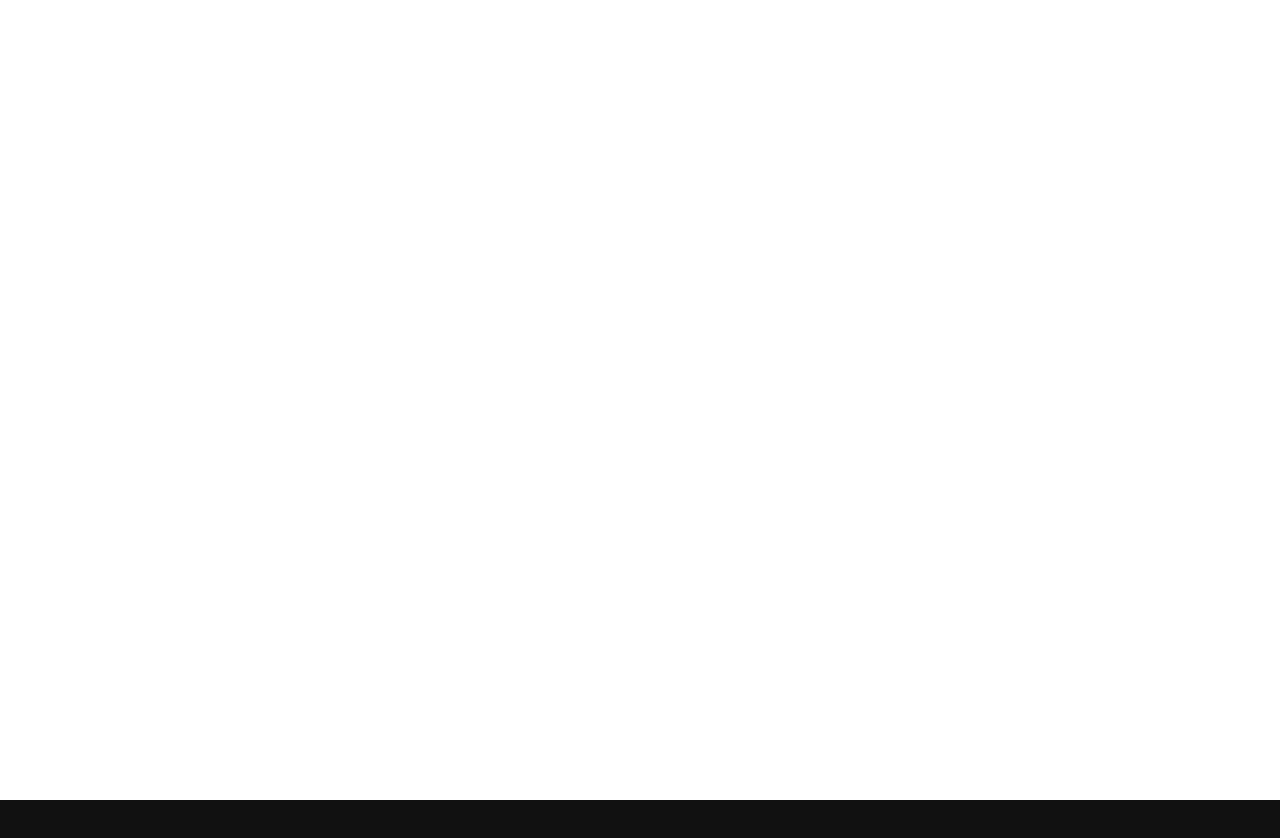
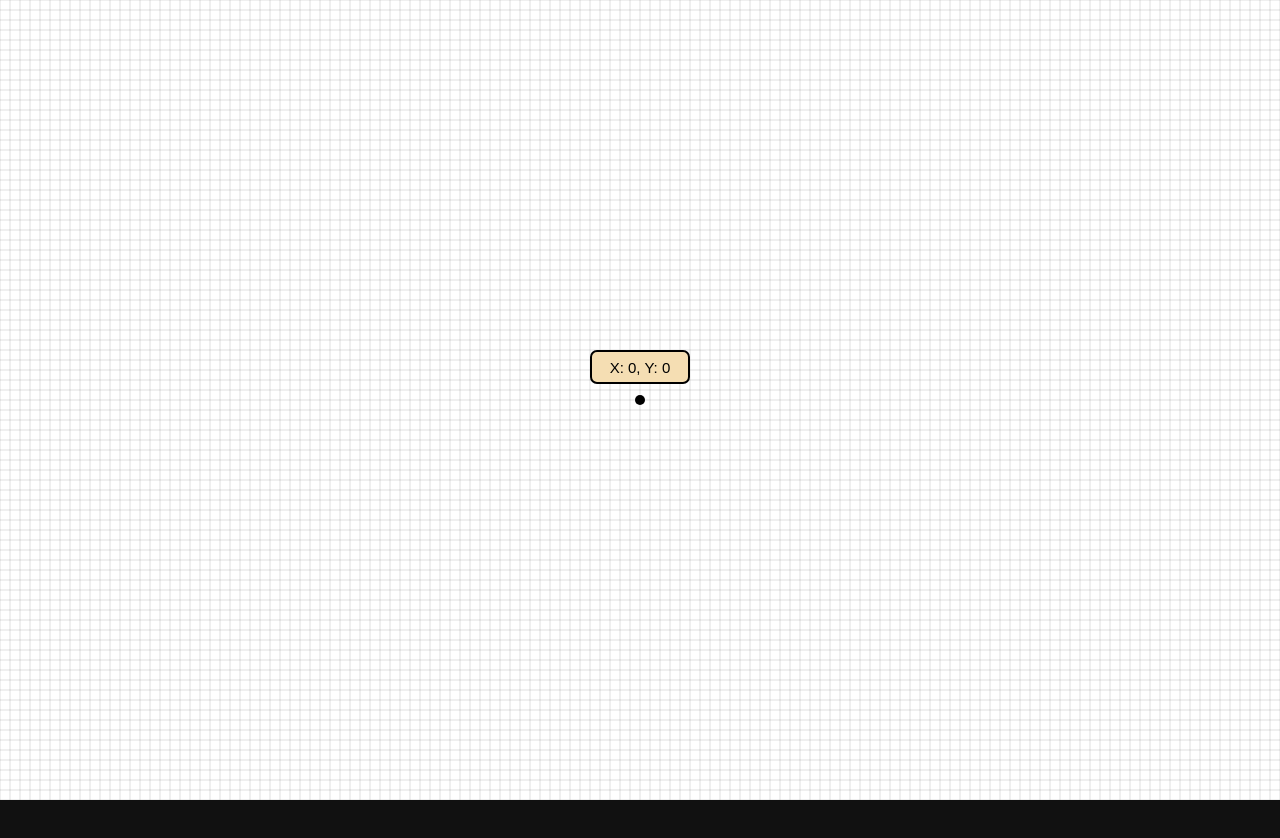
Before and after one commit to luvnyen/AntColonyOptimization, a plain HTML site: page index.html in a window 1280 px wide. After the commit the page ends 800 px from the top, so only its background shows below. Drawn offline with Linux system fonts and the light colour scheme.

Commit message:
Left Click to Add Circle

```diff
--- a/index.html
+++ b/index.html
@@ -10,18 +10,18 @@
             border: 0;
             margin: 0;
             padding: 0;
+            font-family: Arial, Helvetica, sans-serif;
         }
 
         body{
-            position: grid;
+            position: fixed;
             width: 100vw;
             height: 100vh;
             background-color: #111111;
-            grid-template-rows: auto 70%;
         }
 
         .canvas-container{
-            position:  relative;
+            position:  absolute;
             width: 100%;
             height: 100%;
             background-color: white;
@@ -32,10 +32,40 @@
             height: 100%;
         }
 
-        .sidepanel{
-            width: 100%;
-            height: 100%;
+        .coordoverlay{
+            position: absolute;
+            width: 100vw;
+            height: 100vh;
+            top: 0;
+            left: 0;
+            display: grid;
+            place-items: center;
         }
+
+        .coordbox{
+            position: relative;
+            width: 100px;
+            height: 100px;
+            transition: transform 0.1s;
+        }
+
+        .coordisp{
+            position: absolute;
+            top:0;
+            left:0;
+            width: calc(100% - 4px);
+            height: 30%;
+            display: grid;
+            place-items: center;
+            background-color: wheat;
+            font-size: 15px;
+            font-weight: 500;
+            border-radius: 7px;
+            border-color: black;
+            border-width: 2px;
+            border-style: solid;
+        }
+
     </style>
 
 </head>
@@ -44,7 +74,13 @@
     <div class="canvas-container">
         <canvas class="display"></canvas>
     </div>
-    <div class="sidepanel"></div>
+    <div class="coordoverlay">
+        <div class="coordbox">
+            <div class="coordisp">X: 0, Y: 0</div>
+        </div>
+    </div>
+    <script src="./render.js"></script>
+    <script src="./algorithm.js"></script>
 </body>
 
 </html>
--- a/render.js
+++ b/render.js
@@ -0,0 +1,174 @@
+var canvas = document.querySelector("canvas");
+
+canvas.width = window.innerWidth;
+canvas.height = window.innerHeight;
+
+var paper = canvas.getContext("2d");
+
+var mouse = {
+  x: undefined,
+  y: undefined,
+  click: false,
+};
+
+var center = { x: 0, y: 0 };
+
+var SPACING = 10;
+var LINE_SPACING = 10;
+var ADDRESS_RADIUS = 5;
+
+window.addEventListener("mousemove", (event) => {
+  mouse.x = event.x;
+  mouse.y = event.y;
+  let truc = mouseToCoord(mouse);
+  let calc = coordToCentered(truc);
+  console.log(calc);
+  document.querySelector(".coordbox").style.transform = `translate3d(${calc.x}px,${-calc.y}px,0)`;
+  document.querySelector(".coordisp").innerHTML = `X: ${truc.x}, Y: ${truc.y}`;
+});
+
+window.addEventListener("mousedown", (event) => {
+  mouse.click = true;
+});
+
+window.addEventListener("mouseup", (event) => {
+  mouse.click = false;
+});
+
+window.addEventListener("wheel", (event) => {
+  SPACING += event.deltaY * -0.05;
+  LINE_SPACING += event.deltaY * -0.05;
+  ADDRESS_RADIUS = SPACING / 2;
+
+  if (ADDRESS_RADIUS < 5) {
+    ADDRESS_RADIUS = 5;
+  }
+
+  if (SPACING < 10) {
+    SPACING = 10;
+    LINE_SPACING = 10;
+  } else if (SPACING > 200) {
+    SPACING = 200;
+    LINE_SPACING = 200;
+  }
+});
+
+// //drawing lines
+// paper.beginPath();
+// paper.moveTo(50, 300);
+// paper.lineTo(300, 100);
+// paper.lineTo(400, 300);
+// paper.strokeStyle = "#002FFF";
+// paper.stroke();
+
+function Line(s, e, c) {
+  this.sx = s.x;
+  this.sy = s.y;
+  this.ex = e.x;
+  this.ey = e.y;
+  this.c = c;
+
+  this.draw = () => {
+    paper.beginPath();
+    paper.moveTo(center.x + this.sx, center.y + -this.sy);
+    paper.lineTo(center.x + this.ex, center.y + -this.ey);
+    paper.strokeStyle = `rgba(${this.c.r},${this.c.g},${this.c.b},${this.c.a})`;
+    paper.lineWidth = LINE_SPACING / 75;
+    paper.stroke();
+  };
+
+  this.update = () => {
+    this.draw();
+  };
+}
+
+function mouseToCoord(mouse) {
+  let centeredx = mouse.x - center.x;
+  let centeredy = -(mouse.y - center.y);
+  let processedx = parseInt((((centeredx / Math.abs(centeredx)) * SPACING) / 2 + centeredx) / SPACING);
+  let processedy = parseInt((((centeredy / Math.abs(centeredy)) * SPACING) / 2 + centeredy) / SPACING);
+  return { x: processedx == NaN ? 0 : processedx, y: processedy == NaN ? 0 : processedy };
+}
+
+function coordToCentered(coord) {
+  return { x: SPACING * coord.x, y: SPACING * coord.y };
+}
+
+function Circle(p, c) {
+  this.p = p;
+  this.c = c;
+
+  this.draw = () => {
+    paper.beginPath();
+    let calc = coordToCentered(this.p);
+    paper.arc(center.x + calc.x, center.y - calc.y, ADDRESS_RADIUS, 0, 2 * Math.PI);
+    paper.fillStyle = `rgba(${this.c.r},${this.c.g},${this.c.b},${this.c.a})`;
+    paper.fill();
+  };
+
+  this.update = () => {
+    this.draw();
+  };
+
+  this.setPos = (p) => {
+    this.p = p;
+  };
+}
+
+var grids = [];
+function generateGrids() {
+  for (let i = -window.innerWidth; i < window.innerWidth * 2; i++) {
+    if ((i - (center.x % center.x)) % LINE_SPACING == 0) {
+      let realwidth = i - (center.x % center.x);
+      let top = -center.y * 2;
+      let bot = center.y * 2;
+      grids.push(new Line({ x: realwidth, y: -top }, { x: realwidth, y: -bot }, { r: 0, g: 0, b: 0, a: 1 }));
+    }
+  }
+  for (let i = -window.innerHeight; i < window.innerHeight * 2; i++) {
+    if ((i - (center.y % center.y)) % LINE_SPACING == 0) {
+      let realheight = i - (center.y % center.y);
+      let top = -center.x * 2;
+      let bot = center.x * 2;
+      grids.push(new Line({ x: top, y: -realheight }, { x: bot, y: -realheight }, { r: 0, g: 0, b: 0, a: 1 }));
+    }
+  }
+}
+
+var circles = [];
+
+circles.push(new Circle({ x: 0, y: 0 }, { r: 0, g: 0, b: 0, a: 1.0 }));
+
+var circleCursor = new Circle({ x: 0, y: 0 }, { r: 0, g: 0, b: 255, a: 1.0 });
+
+function animate() {
+  requestAnimationFrame(animate);
+  center = { x: window.innerWidth / 2, y: window.innerHeight / 2 };
+
+  circleCursor.setPos(mouseToCoord(mouse));
+
+  paper.clearRect(0, 0, innerWidth, innerHeight);
+
+  if (mouse.click) {
+    circles.push(new Circle(mouseToCoord(mouse), { r: 0, g: 0, b: 0, a: 1.0 }));
+  }
+
+  grids = [];
+  generateGrids();
+
+  circles.forEach((element) => {
+    element.update();
+  });
+  circleCursor.update();
+  grids.forEach((element) => {
+    element.update();
+  });
+}
+
+animate();
+generateGrids();
+
+window.addEventListener("resize", () => {
+  canvas.width = window.innerWidth;
+  canvas.height = window.innerHeight;
+});
```
